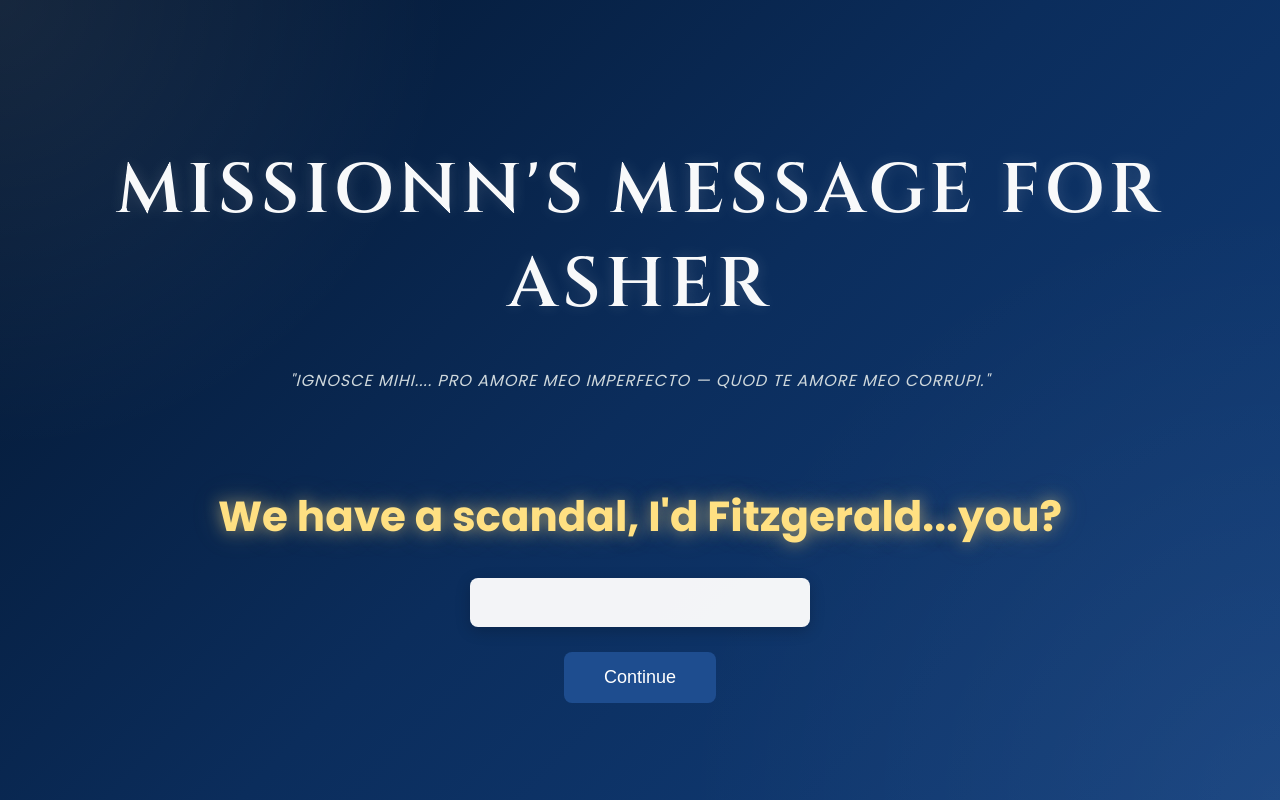
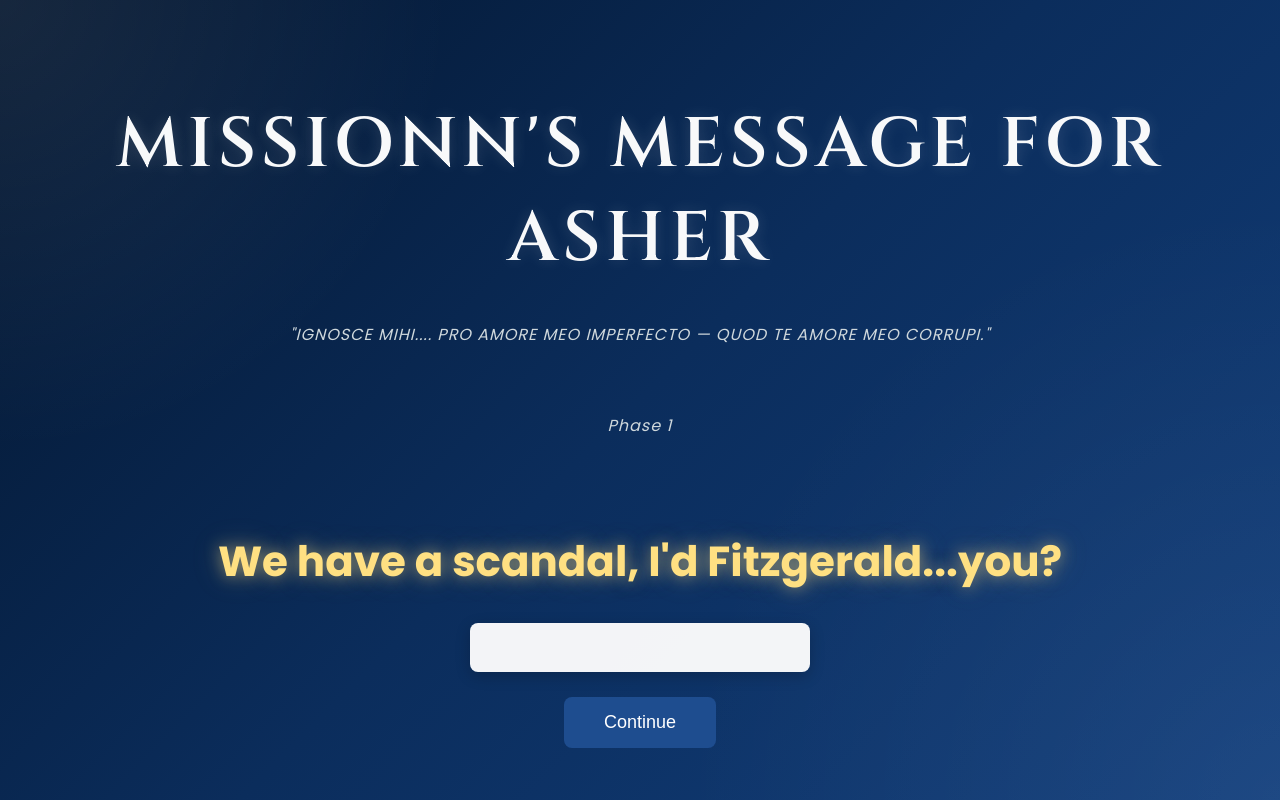
Before and after one commit to fruitfulmission71-max/WinningAsher, a plain HTML site: page index.html in a window 1280 px wide. Drawn offline with Linux system fonts and the light colour scheme.

Commit message:
Update index.html

```diff
--- a/index.html
+++ b/index.html
@@ -94,6 +94,10 @@ button:active{
 "IGNOSCE MIHI.... PRO AMORE MEO IMPERFECTO — QUOD TE AMORE MEO CORRUPI."
 </p>
 
+<p class="quote">
+Phase 1
+ </p>
+
 <p class="question">
 We have a scandal, I'd Fitzgerald...you?
 </p>
```
